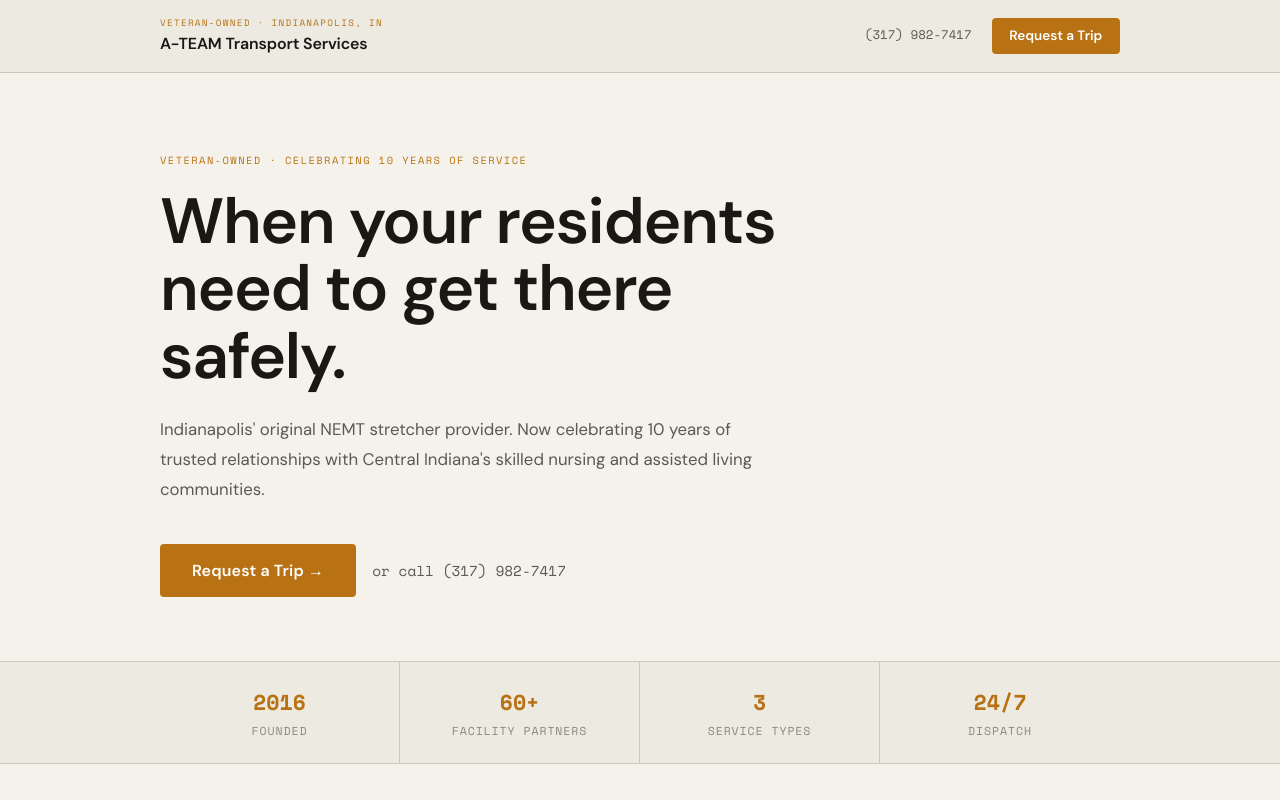
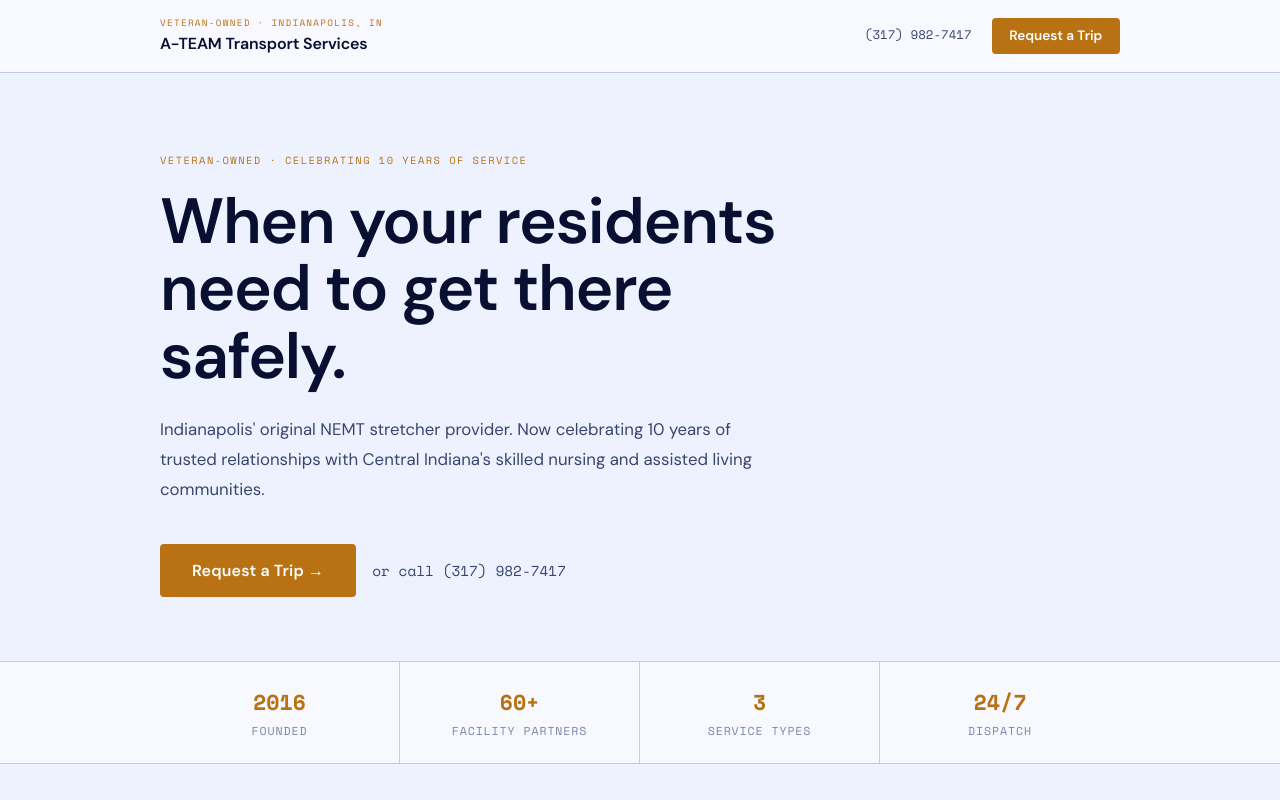
Before and after one commit to godfathereltee/ateam-transport, a Next.js app: page / in a window 1280 px wide. Shown: the top 800 px of the page. Built offline with nearby package versions, Linux system fonts and the light colour scheme.

Commit message:
Retheme: Pearl White light mode, Royal Blue dark mode

```diff
--- a/src/app/globals.css
+++ b/src/app/globals.css
@@ -1,12 +1,13 @@
 @import "tailwindcss";
 
+/* Light mode — Pearl White */
 :root {
-  --bg: #F5F2EC;
-  --bg-panel: #EDEAE2;
-  --border: #CCC9BA;
-  --text: #1A1714;
-  --text-2: #5C5852;
-  --text-3: #8C8880;
+  --bg: #EEF2FF;
+  --bg-panel: #F8F9FF;
+  --border: #C0CBF0;
+  --text: #080F30;
+  --text-2: #3A456E;
+  --text-3: #7A85AA;
   --accent: #B87214;
   --accent-fg: #ffffff;
   --crit: #B03020;
@@ -14,20 +15,35 @@
   --warn: #8A6010;
 }
 
+/* Dark mode — Royal Blue */
 @media (prefers-color-scheme: dark) {
-  :root {
-    --bg: #0E0C09;
-    --bg-panel: #1A1814;
-    --border: #2E2A22;
-    --text: #EAE6DE;
-    --text-2: #9A9590;
-    --text-3: #6A6560;
+  :root:not([data-theme="light"]) {
+    --bg: #060E36;
+    --bg-panel: #0C1750;
+    --border: #1A2A6E;
+    --text: #EEF0FF;
+    --text-2: #A8B4E0;
+    --text-3: #5A68A0;
     --accent: #E89818;
-    --accent-fg: #0E0C09;
+    --accent-fg: #060E36;
     --crit: #D44535;
     --pos: #3D8E56;
     --warn: #C09020;
   }
+}
+
+:root[data-theme="dark"] {
+  --bg: #060E36;
+  --bg-panel: #0C1750;
+  --border: #1A2A6E;
+  --text: #EEF0FF;
+  --text-2: #A8B4E0;
+  --text-3: #5A68A0;
+  --accent: #E89818;
+  --accent-fg: #060E36;
+  --crit: #D44535;
+  --pos: #3D8E56;
+  --warn: #C09020;
 }
 
 body {
```
